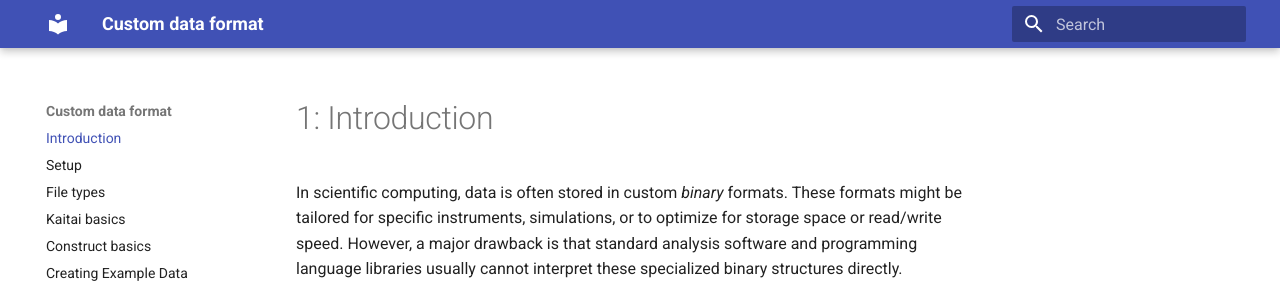
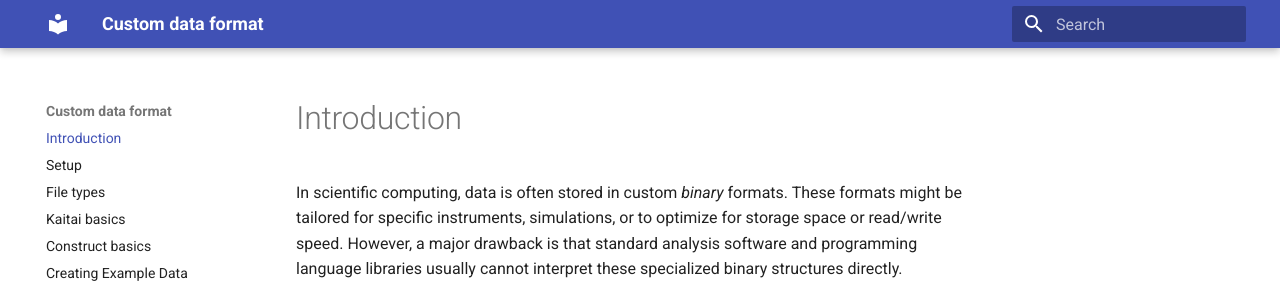
Before and after one commit to det-lab/lessons-data-format, an MkDocs documentation site: the page built from docs/index.md, in a window 1280 px wide. Shown: the top 292 px of the page. Built offline with MkDocs 1.6.1 and Material for MkDocs 9.7.7, drawn with Linux system fonts in a browser that asks for light colours.

Commit message:
Format fix

```diff
--- a/docs/index.md
+++ b/docs/index.md
@@ -1,4 +1,4 @@
-# 1: Introduction
+# Introduction
 In scientific computing, data is often stored in custom *binary* formats. These formats might be tailored for specific instruments, simulations, or to optimize for storage space or read/write speed. However, a major drawback is that standard analysis software and programming language libraries usually cannot interpret these specialized binary structures directly.
 
 This lack of interoperability creates a hurdle: before the data can be analyzed or shared effectively, its binary layout must be explicitly defined and parsed. This lesson addresses this common challenge. We will explore how to set up and use two powerful tools:
```
